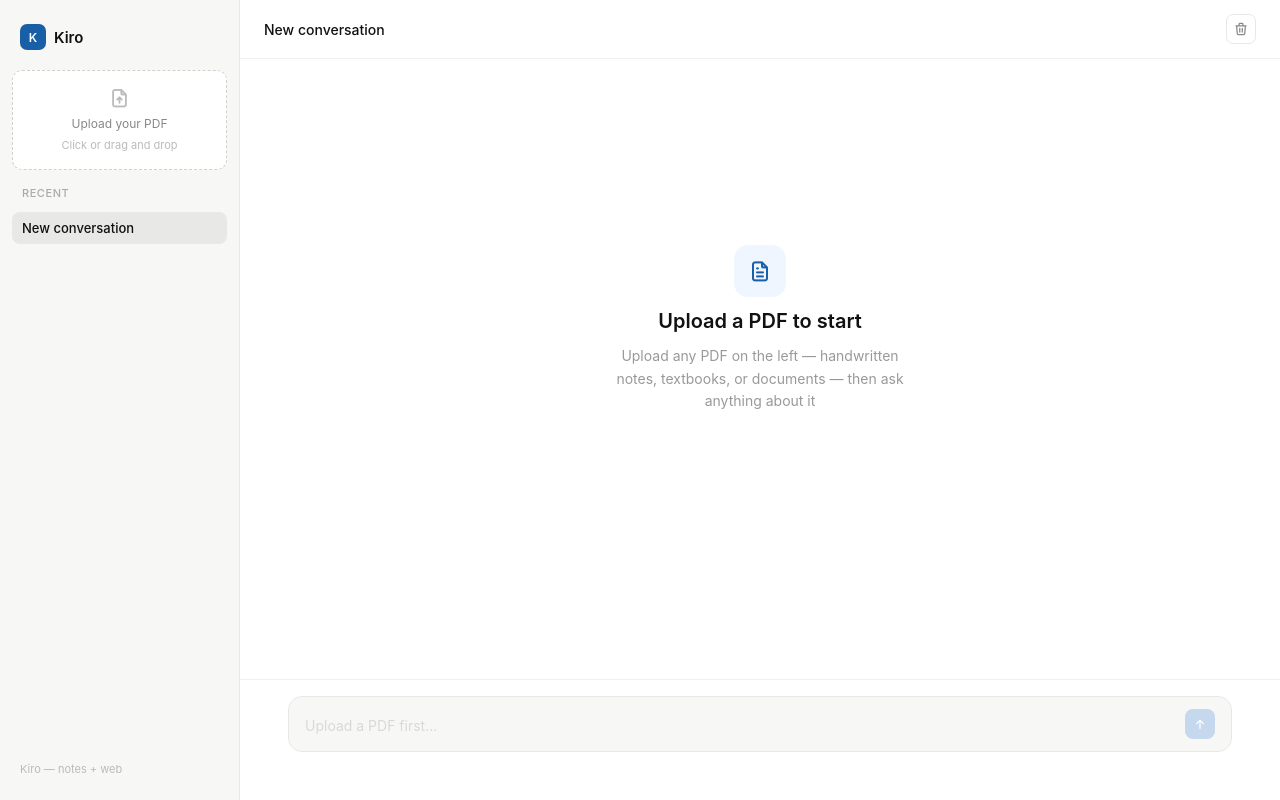
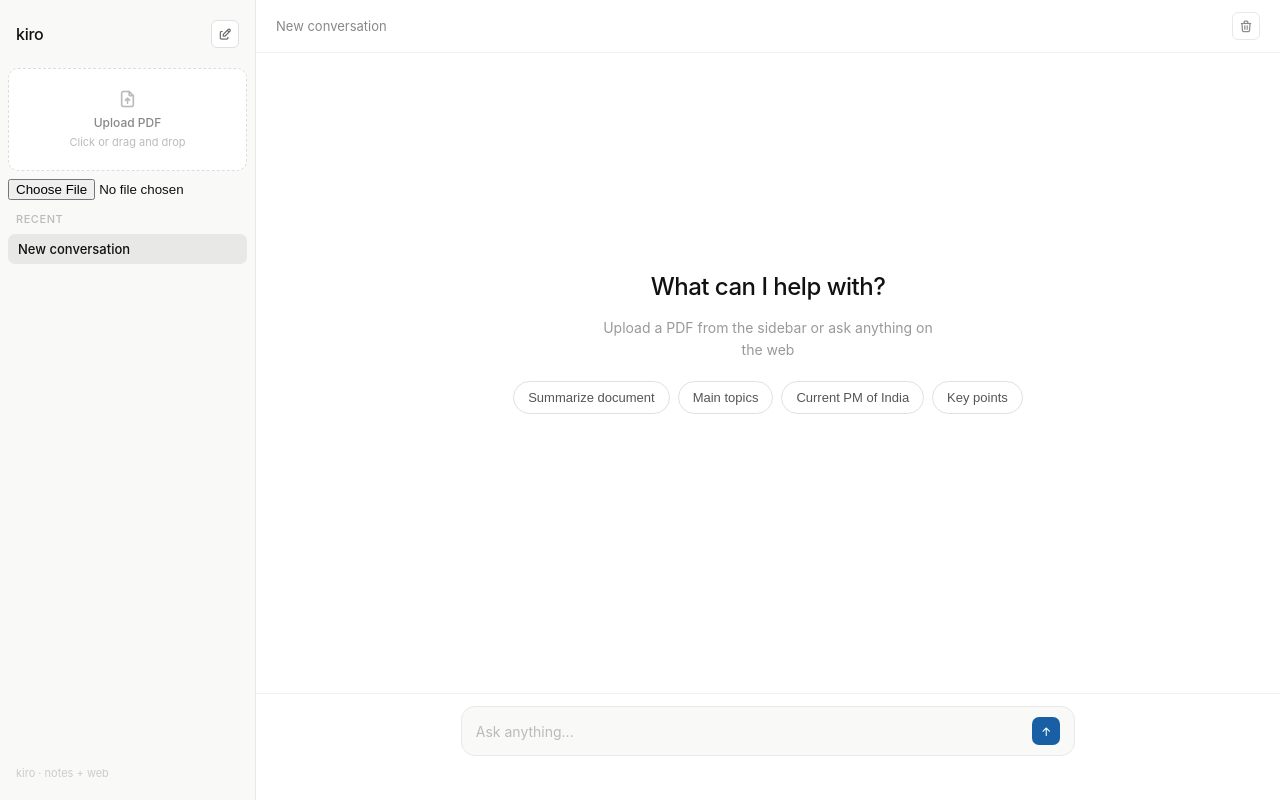
Before and after one commit to akshaykaranwal07/Agent-Kiro, a FastAPI app: page / in a window 1280 px wide. Run offline with FastAPI, Linux system fonts and the light colour scheme.

Commit message:
Kiro redesign

```diff
--- a/templates/index.html
+++ b/templates/index.html
@@ -17,144 +17,185 @@
             overflow: hidden;
         }
 
+        .overlay {
+            display: none;
+            position: fixed;
+            inset: 0;
+            background: rgba(0,0,0,0.3);
+            z-index: 99;
+        }
+        .overlay.show { display: block; }
+
         .sidebar {
-            width: 240px;
-            background: #f7f7f5;
-            border-right: 1px solid #e8e8e6;
+            width: 256px;
+            background: #f9f9f7;
+            border-right: 0.5px solid #e8e8e6;
             display: flex;
             flex-direction: column;
-            padding: 16px 12px;
-            gap: 8px;
+            padding: 12px 8px;
+            gap: 4px;
             flex-shrink: 0;
+            z-index: 100;
+            transition: transform 0.25s ease;
         }
 
-        .logo {
+        .sidebar-top {
+            padding: 8px;
+            margin-bottom: 4px;
             display: flex;
             align-items: center;
-            gap: 8px;
-            padding: 8px;
+            justify-content: space-between;
         }
 
-        .logo-mark {
-            width: 26px;
-            height: 26px;
-            background: #185FA5;
-            border-radius: 7px;
+        .brand {
+            font-size: 16px;
+            font-weight: 500;
+            color: #111;
+            letter-spacing: -0.3px;
+        }
+
+        .new-btn {
+            width: 28px;
+            height: 28px;
+            border: 0.5px solid #e0e0e0;
+            border-radius: 6px;
+            background: #fff;
+            cursor: pointer;
             display: flex;
             align-items: center;
             justify-content: center;
-            color: #fff;
-            font-size: 12px;
-            font-weight: 600;
+            color: #666;
+            transition: all 0.15s;
         }
+        .new-btn:hover { background: #f0f0f0; color: #111; }
+        .new-btn i { font-size: 14px; }
 
-        .logo-name { font-size: 15px; font-weight: 600; color: #111; }
-
-        .upload-area {
-            border: 1.5px dashed #d0d0d0;
+        .upload-zone {
+            margin: 4px 0;
+            border: 1.5px dashed #ddd;
             border-radius: 10px;
-            padding: 16px 12px;
+            padding: 20px 12px;
             text-align: center;
             cursor: pointer;
             transition: all 0.15s;
             background: #fff;
-            margin-top: 4px;
         }
+        .upload-zone:hover { border-color: #185FA5; background: #f0f6ff; }
+        .upload-zone.dragover { border-color: #185FA5; background: #f0f6ff; }
+        .upload-zone i { font-size: 20px; color: #bbb; display: block; margin-bottom: 6px; }
+        .upload-zone p { font-size: 12px; color: #888; font-weight: 500; }
+        .upload-zone span { font-size: 11px; color: #bbb; }
 
-        .upload-area:hover { border-color: #185FA5; background: #f0f6ff; }
-        .upload-area.dragover { border-color: #185FA5; background: #f0f6ff; }
-
-        .upload-area i { font-size: 22px; color: #bbb; margin-bottom: 6px; display: block; }
-        .upload-area p { font-size: 12px; color: #888; line-height: 1.5; }
-        .upload-area span { font-size: 11px; color: #bbb; }
-
-        #file-input { display: none; }
-
-        .pdf-info {
+        .pdf-card {
             background: #fff;
-            border: 1px solid #e8e8e6;
+            border: 0.5px solid #e8e8e6;
             border-radius: 8px;
             padding: 10px 12px;
             display: none;
+            margin: 4px 0;
         }
+        .pdf-card.show { display: block; }
 
-        .pdf-info.show { display: block; }
-
-        .pdf-info-name {
+        .pdf-card-name {
             font-size: 12px;
             font-weight: 500;
             color: #111;
             white-space: nowrap;
             overflow: hidden;
             text-overflow: ellipsis;
+            display: flex;
+            align-items: center;
+            gap: 6px;
         }
+        .pdf-card-name i { font-size: 14px; color: #185FA5; flex-shrink: 0; }
 
-        .pdf-info-meta { font-size: 11px; color: #aaa; margin-top: 2px; }
+        .pdf-card-meta { font-size: 11px; color: #aaa; margin-top: 3px; }
 
-        .progress-bar {
-            height: 3px;
-            background: #e8e8e6;
-            border-radius: 4px;
+        .prog {
+            height: 2px;
+            background: #eee;
+            border-radius: 2px;
             margin-top: 8px;
-            overflow: hidden;
             display: none;
         }
-
-        .progress-bar.show { display: block; }
-
-        .progress-fill {
+        .prog.show { display: block; }
+        .prog-fill {
             height: 100%;
             background: #185FA5;
-            border-radius: 4px;
+            border-radius: 2px;
             width: 0%;
             transition: width 0.3s;
         }
 
-        .sidebar-section {
+        .section-label {
             font-size: 11px;
-            color: #aaa;
-            padding: 8px 10px 4px;
+            color: #bbb;
+            padding: 8px 8px 4px;
             font-weight: 500;
             text-transform: uppercase;
             letter-spacing: 0.05em;
         }
 
         .chat-item {
-            padding: 8px 10px;
-            border-radius: 8px;
+            padding: 7px 10px;
+            border-radius: 7px;
             cursor: pointer;
             font-size: 13px;
             color: #555;
-            transition: all 0.15s;
             white-space: nowrap;
             overflow: hidden;
             text-overflow: ellipsis;
+            transition: all 0.15s;
         }
-
         .chat-item:hover { background: #ebebeb; color: #111; }
         .chat-item.active { background: #e8e8e6; color: #111; font-weight: 500; }
 
-        .sidebar-bottom { margin-top: auto; padding: 8px; }
-        .sidebar-bottom p { font-size: 11px; color: #bbb; }
+        .sidebar-footer { margin-top: auto; padding: 8px; font-size: 11px; color: #ccc; }
 
-        .main { flex: 1; display: flex; flex-direction: column; overflow: hidden; }
+        .main { flex: 1; display: flex; flex-direction: column; overflow: hidden; min-width: 0; }
+
+        .mob-header {
+            display: none;
+            padding: 12px 16px;
+            border-bottom: 0.5px solid #f0f0f0;
+            align-items: center;
+            justify-content: space-between;
+            background: #fff;
+            flex-shrink: 0;
+        }
+
+        .mob-brand { font-size: 15px; font-weight: 500; color: #111; letter-spacing: -0.3px; }
+
+        .hamburger {
+            width: 30px;
+            height: 30px;
+            border: 0.5px solid #e8e8e8;
+            border-radius: 7px;
+            background: #fff;
+            cursor: pointer;
+            display: flex;
+            align-items: center;
+            justify-content: center;
+            color: #666;
+        }
+        .hamburger i { font-size: 15px; }
 
         .topbar {
-            padding: 14px 24px;
-            border-bottom: 1px solid #f0f0f0;
+            padding: 12px 20px;
+            border-bottom: 0.5px solid #f0f0f0;
             display: flex;
             align-items: center;
             justify-content: space-between;
+            flex-shrink: 0;
         }
 
-        .topbar-title { font-size: 14px; font-weight: 500; color: #111; }
-        .topbar-right { display: flex; gap: 8px; }
+        .topbar-title { font-size: 13px; color: #888; }
 
         .icon-btn {
-            width: 30px;
-            height: 30px;
-            border-radius: 7px;
-            border: 1px solid #e8e8e8;
+            width: 28px;
+            height: 28px;
+            border: 0.5px solid #e8e8e8;
+            border-radius: 6px;
             background: #fff;
             cursor: pointer;
             display: flex;
@@ -163,17 +204,16 @@
             color: #888;
             transition: all 0.15s;
         }
-
         .icon-btn:hover { background: #f5f5f5; color: #111; }
-        .icon-btn i { font-size: 15px; }
+        .icon-btn i { font-size: 14px; }
 
         #chat-box {
             flex: 1;
             overflow-y: auto;
-            padding: 28px 48px;
+            padding: 32px 20%;
             display: flex;
             flex-direction: column;
-            gap: 24px;
+            gap: 20px;
         }
 
         .empty {
@@ -182,28 +222,17 @@
             flex-direction: column;
             align-items: center;
             justify-content: center;
-            gap: 12px;
-            padding-bottom: 80px;
+            gap: 16px;
+            padding-bottom: 60px;
         }
 
-        .empty-icon {
-            width: 52px;
-            height: 52px;
-            background: #f0f6ff;
-            border-radius: 14px;
-            display: flex;
-            align-items: center;
-            justify-content: center;
-        }
-
-        .empty-icon i { font-size: 24px; color: #185FA5; }
-        .empty h2 { font-size: 20px; font-weight: 600; color: #111; }
+        .empty h2 { font-size: 24px; font-weight: 500; color: #111; letter-spacing: -0.5px; }
 
         .empty p {
             font-size: 14px;
             color: #999;
             text-align: center;
-            max-width: 320px;
+            max-width: 340px;
             line-height: 1.6;
         }
 
@@ -212,20 +241,19 @@
             flex-wrap: wrap;
             gap: 8px;
             justify-content: center;
-            margin-top: 8px;
+            margin-top: 4px;
         }
 
         .suggestion {
             font-size: 13px;
-            padding: 8px 16px;
+            padding: 8px 14px;
             border-radius: 20px;
-            border: 1px solid #e0e0e0;
+            border: 0.5px solid #e0e0e0;
             color: #555;
             background: #fff;
             cursor: pointer;
             transition: all 0.15s;
         }
-
         .suggestion:hover { border-color: #185FA5; color: #185FA5; background: #f0f6ff; }
 
         .msg { display: flex; flex-direction: column; gap: 4px; }
@@ -233,16 +261,17 @@
         .msg.assistant { align-items: flex-start; }
 
         .bubble {
-            padding: 12px 18px;
-            border-radius: 18px;
+            padding: 12px 16px;
+            border-radius: 16px;
             font-size: 14px;
             line-height: 1.75;
-            max-width: 75%;
+            max-width: 80%;
             white-space: pre-wrap;
+            word-break: break-word;
         }
 
         .user .bubble { background: #185FA5; color: #fff; border-bottom-right-radius: 4px; }
-        .assistant .bubble { background: #f7f7f5; color: #111; border-bottom-left-radius: 4px; }
+        .assistant .bubble { background: #f5f5f3; color: #111; border-bottom-left-radius: 4px; }
 
         .source-label {
             font-size: 11px;
@@ -252,22 +281,20 @@
             align-items: center;
             gap: 4px;
         }
-
         .source-label i { font-size: 12px; }
 
         .typing-wrap { display: flex; }
-
         .typing {
-            padding: 12px 18px;
-            background: #f7f7f5;
-            border-radius: 18px;
+            padding: 12px 16px;
+            background: #f5f5f3;
+            border-radius: 16px;
             border-bottom-left-radius: 4px;
             display: flex;
             gap: 5px;
             align-items: center;
         }
 
-        .dot { width: 5px; height: 5px; border-radius: 50%; background: #ccc; animation: bounce 1.2s infinite; }
+        .dot { width: 4px; height: 4px; border-radius: 50%; background: #ccc; animation: bounce 1.2s infinite; }
         .dot:nth-child(2) { animation-delay: .2s; }
         .dot:nth-child(3) { animation-delay: .4s; }
 
@@ -277,22 +304,22 @@
         }
 
         .input-area {
-            padding: 16px 48px 24px;
+            padding: 12px 20% 24px;
             background: #fff;
-            border-top: 1px solid #f0f0f0;
+            border-top: 0.5px solid #f0f0f0;
+            flex-shrink: 0;
         }
 
         .input-wrap {
-            background: #f7f7f5;
-            border: 1px solid #e8e8e6;
+            background: #f9f9f7;
+            border: 0.5px solid #e8e8e6;
             border-radius: 14px;
-            padding: 12px 16px;
+            padding: 10px 14px;
             display: flex;
             gap: 10px;
             align-items: flex-end;
             transition: border-color 0.15s;
         }
-
         .input-wrap:focus-within { border-color: #185FA5; background: #fff; }
 
         #q {
@@ -308,16 +335,15 @@
             max-height: 120px;
             line-height: 1.6;
         }
-
         #q::placeholder { color: #bbb; }
-        #q:disabled { opacity: 0.5; }
+        #q:disabled { opacity: 0.4; }
 
         #send {
-            width: 30px;
-            height: 30px;
+            width: 28px;
+            height: 28px;
             background: #185FA5;
             border: none;
-            border-radius: 8px;
+            border-radius: 7px;
             cursor: pointer;
             display: flex;
             align-items: center;
@@ -325,58 +351,88 @@
             transition: background 0.15s;
             flex-shrink: 0;
         }
-
         #send:hover { background: #0C447C; }
         #send:disabled { background: #c5d8ee; cursor: not-allowed; }
-        #send i { font-size: 14px; color: #fff; }
+        #send i { font-size: 13px; color: #fff; }
 
         .status-msg {
-            font-size: 12px;
+            font-size: 11px;
             color: #185FA5;
             text-align: center;
-            margin-top: 8px;
-            min-height: 16px;
+            margin-top: 6px;
+            min-height: 14px;
+        }
+
+        @media (max-width: 768px) {
+            .sidebar {
+                position: fixed;
+                top: 0;
+                left: 0;
+                height: 100vh;
+                transform: translateX(-100%);
+                box-shadow: 4px 0 20px rgba(0,0,0,0.08);
+            }
+            .sidebar.open { transform: translateX(0); }
+            .mob-header { display: flex; }
+            .topbar { display: none; }
+            #chat-box { padding: 20px 16px; }
+            .input-area { padding: 12px 16px 20px; }
+            .bubble { max-width: 90%; }
+            .empty h2 { font-size: 20px; }
         }
     </style>
 </head>
 <body>
 
-<div class="sidebar">
-    <div class="logo">
-        <div class="logo-mark">K</div>
-        <span class="logo-name">Kiro</span>
+<div class="overlay" id="overlay" onclick="closeSidebar()"></div>
+
+<div class="sidebar" id="sidebar">
+    <div class="sidebar-top">
+        <span class="brand">kiro</span>
+        <button class="new-btn" onclick="newChat()" title="New chat">
+            <i class="ti ti-edit"></i>
+        </button>
     </div>
 
-    <!-- upload area -->
-    <div class="upload-area" onclick="document.getElementById('file-input').click()"
-         ondragover="handleDragOver(event)" ondrop="handleDrop(event)" ondragleave="handleDragLeave(event)">
+    <div class="upload-zone"
+         onclick="document.getElementById('file-input').click()"
+         ondragover="handleDragOver(event)"
+         ondrop="handleDrop(event)"
+         ondragleave="handleDragLeave(event)">
         <i class="ti ti-file-upload"></i>
-        <p>Upload your PDF</p>
+        <p>Upload PDF</p>
         <span>Click or drag and drop</span>
     </div>
     <input type="file" id="file-input" accept=".pdf" onchange="handleFileSelect(event)">
 
-    <!-- pdf info after upload -->
-    <div class="pdf-info" id="pdf-info">
-        <div class="pdf-info-name" id="pdf-name">—</div>
-        <div class="pdf-info-meta" id="pdf-meta">Processing...</div>
-        <div class="progress-bar" id="progress-bar">
-            <div class="progress-fill" id="progress-fill"></div>
+    <div class="pdf-card" id="pdf-info">
+        <div class="pdf-card-name">
+            <i class="ti ti-file-text"></i>
+            <span id="pdf-name">—</span>
+        </div>
+        <div class="pdf-card-meta" id="pdf-meta">Processing...</div>
+        <div class="prog" id="progress-bar">
+            <div class="prog-fill" id="progress-fill"></div>
         </div>
     </div>
 
-    <div class="sidebar-section">Recent</div>
+    <div class="section-label">Recent</div>
     <div class="chat-item active" id="current-chat">New conversation</div>
 
-    <div class="sidebar-bottom">
-        <p>Kiro — notes + web</p>
-    </div>
+    <div class="sidebar-footer">kiro · notes + web</div>
 </div>
 
 <div class="main">
+    <div class="mob-header">
+        <span class="mob-brand">kiro</span>
+        <button class="hamburger" onclick="toggleSidebar()">
+            <i class="ti ti-menu-2"></i>
+        </button>
+    </div>
+
     <div class="topbar">
         <span class="topbar-title" id="chat-title">New conversation</span>
-        <div class="topbar-right">
+        <div style="display:flex;gap:8px">
             <button class="icon-btn" onclick="clearChat()" title="Clear chat">
                 <i class="ti ti-trash"></i>
             </button>
@@ -385,17 +441,23 @@
 
     <div id="chat-box">
         <div class="empty" id="empty">
-            <div class="empty-icon"><i class="ti ti-file-text"></i></div>
-            <h2>Upload a PDF to start</h2>
-            <p>Upload any PDF on the left — handwritten notes, textbooks, or documents — then ask anything about it</p>
+            <h2>What can I help with?</h2>
+            <p>Upload a PDF from the sidebar or ask anything on the web</p>
+            <div class="suggestions">
+                <button class="suggestion" onclick="ask('Summarize this document')">Summarize document</button>
+                <button class="suggestion" onclick="ask('What are the main topics?')">Main topics</button>
+                <button class="suggestion" onclick="ask('Who is the current PM of India?')">Current PM of India</button>
+                <button class="suggestion" onclick="ask('What are the key points?')">Key points</button>
+            </div>
         </div>
     </div>
 
     <div class="input-area">
         <div class="input-wrap">
-            <textarea id="q" placeholder="Upload a PDF first..." disabled
-                onkeydown="handleKey(event)" oninput="autoResize(this)"></textarea>
-            <button id="send" onclick="sendMsg()" disabled>
+            <textarea id="q" placeholder="Ask anything..."
+                onkeydown="handleKey(event)"
+                oninput="autoResize(this)"></textarea>
+            <button id="send" onclick="sendMsg()">
                 <i class="ti ti-arrow-up"></i>
             </button>
         </div>
@@ -404,19 +466,19 @@
 </div>
 
 <script>
-    const box         = document.getElementById('chat-box');
-    const inp         = document.getElementById('q');
-    const btn         = document.getElementById('send');
-    const title       = document.getElementById('chat-title');
-    const currentChat = document.getElementById('current-chat');
-    const statusMsg   = document.getElementById('status-msg');
-    const pdfInfo     = document.getElementById('pdf-info');
-    const pdfName     = document.getElementById('pdf-name');
-    const pdfMeta     = document.getElementById('pdf-meta');
-    const progressBar = document.getElementById('progress-bar');
-    const progressFill= document.getElementById('progress-fill');
-    let firstMsg      = true;
-    let pdfReady      = false;
+    const box          = document.getElementById('chat-box');
+    const inp          = document.getElementById('q');
+    const btn          = document.getElementById('send');
+    const title        = document.getElementById('chat-title');
+    const currentChat  = document.getElementById('current-chat');
+    const statusMsg    = document.getElementById('status-msg');
+    const pdfInfo      = document.getElementById('pdf-info');
+    const pdfNameEl    = document.getElementById('pdf-name');
+    const pdfMeta      = document.getElementById('pdf-meta');
+    const progressBar  = document.getElementById('progress-bar');
+    const progressFill = document.getElementById('progress-fill');
+    let firstMsg       = true;
+    let pdfReady       = false;
 
     function autoResize(el) {
         el.style.height = '24px';
@@ -425,6 +487,16 @@
 
     function handleKey(e) {
         if (e.key === 'Enter' && !e.shiftKey) { e.preventDefault(); sendMsg(); }
+    }
+
+    function toggleSidebar() {
+        document.getElementById('sidebar').classList.toggle('open');
+        document.getElementById('overlay').classList.toggle('show');
+    }
+
+    function closeSidebar() {
+        document.getElementById('sidebar').classList.remove('open');
+        document.getElementById('overlay').classList.remove('show');
     }
 
     function handleDragOver(e) {
@@ -439,25 +511,27 @@
     function handleDrop(e) {
         e.preventDefault();
         e.currentTarget.classList.remove('dragover');
-        const file = e.dataTransfer.files[0];
-        if (file && file.type === 'application/pdf') uploadFile(file);
+        const f = e.dataTransfer.files[0];
+        if (f && f.type === 'application/pdf') uploadFile(f);
     }
 
     function handleFileSelect(e) {
-        const file = e.target.files[0];
-        if (file) uploadFile(file);
+        const f = e.target.files[0];
+        if (f) uploadFile(f);
+        closeSidebar();
     }
 
     async function uploadFile(file) {
         pdfInfo.classList.add('show');
-        pdfName.textContent = file.name;
+        pdfNameEl.textContent = file.name;
         pdfMeta.textContent = 'Uploading...';
         progressBar.classList.add('show');
         progressFill.style.width = '10%';
         statusMsg.textContent = 'Processing your PDF...';
         inp.placeholder = 'Processing PDF...';
+        inp.disabled = true;
+        btn.disabled = true;
 
-        // animate progress
         let progress = 10;
         const interval = setInterval(() => {
             progress = Math.min(progress + 2, 85);
@@ -467,42 +541,39 @@
         try {
             const formData = new FormData();
             formData.append('file', file);
-
             const r = await fetch('/upload', { method: 'POST', body: formData });
             const d = await r.json();
-
             clearInterval(interval);
 
             if (d.status === 'ready') {
                 progressFill.style.width = '100%';
-                pdfMeta.textContent = `${d.chunks} chunks ready`;
+                pdfMeta.textContent = d.chunks + ' chunks ready';
                 statusMsg.textContent = '';
                 inp.placeholder = 'Ask anything about your PDF...';
                 inp.disabled = false;
                 btn.disabled = false;
                 pdfReady = true;
 
-                // update empty state
                 document.getElementById('empty').innerHTML = `
-                    <div class="empty-icon"><i class="ti ti-circle-check"></i></div>
-                    <h2>Ready to chat</h2>
-                    <p>${file.name} is loaded — ask anything about it or anything on the web</p>
+                    <h2>What do you want to know?</h2>
+                    <p>${file.name} is ready — ask anything about it or the web</p>
                     <div class="suggestions">
-                        <button class="suggestion" onclick="ask('Summarize this document')">Summarize document</button>
+                        <button class="suggestion" onclick="ask('Summarize this document')">Summarize</button>
                         <button class="suggestion" onclick="ask('What are the main topics?')">Main topics</button>
                         <button class="suggestion" onclick="ask('What are the key points?')">Key points</button>
                     </div>`;
-
             } else {
-                clearInterval(interval);
                 pdfMeta.textContent = 'Upload failed';
                 statusMsg.textContent = d.message || 'Something went wrong';
+                inp.disabled = false;
+                btn.disabled = false;
             }
-
         } catch(e) {
             clearInterval(interval);
             pdfMeta.textContent = 'Upload failed';
             statusMsg.textContent = 'Could not process PDF';
+            inp.disabled = false;
+            btn.disabled = false;
         }
     }
 
@@ -549,7 +620,7 @@
 
     async function sendMsg() {
         const q = inp.value.trim();
-        if (!q || !pdfReady) return;
+        if (!q) return;
         inp.value = '';
         inp.style.height = '24px';
         btn.disabled = true;
@@ -579,21 +650,25 @@
         currentChat.textContent = 'New conversation';
         box.innerHTML = pdfReady
             ? `<div class="empty" id="empty">
-                <div class="empty-icon"><i class="ti ti-circle-check"></i></div>
-                <h2>Ready to chat</h2>
-                <p>Ask anything about your PDF or anything on the web</p>
+                <h2>What do you want to know?</h2>
+                <p>Ask anything about your PDF or the web</p>
                 <div class="suggestions">
-                    <button class="suggestion" onclick="ask('Summarize this document')">Summarize document</button>
+                    <button class="suggestion" onclick="ask('Summarize this document')">Summarize</button>
                     <button class="suggestion" onclick="ask('What are the main topics?')">Main topics</button>
                     <button class="suggestion" onclick="ask('What are the key points?')">Key points</button>
                 </div></div>`
             : `<div class="empty" id="empty">
-                <div class="empty-icon"><i class="ti ti-file-text"></i></div>
-                <h2>Upload a PDF to start</h2>
-                <p>Upload any PDF on the left — handwritten notes, textbooks, or documents — then ask anything about it</p>
-               </div>`;
+                <h2>What can I help with?</h2>
+                <p>Upload a PDF from the sidebar or ask anything on the web</p>
+                <div class="suggestions">
+                    <button class="suggestion" onclick="ask('Summarize this document')">Summarize document</button>
+                    <button class="suggestion" onclick="ask('What are the main topics?')">Main topics</button>
+                    <button class="suggestion" onclick="ask('Who is the current PM of India?')">Current PM of India</button>
+                    <button class="suggestion" onclick="ask('What are the key points?')">Key points</button>
+                </div></div>`;
     }
 
+    function newChat() { clearChat(); }
     function ask(q) { inp.value = q; sendMsg(); }
 </script>
 
```
